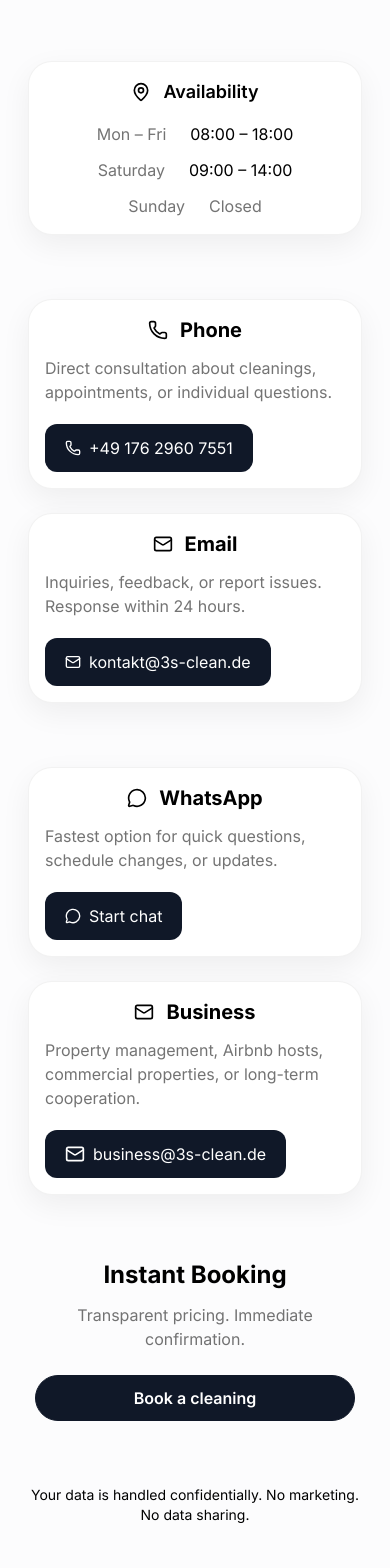
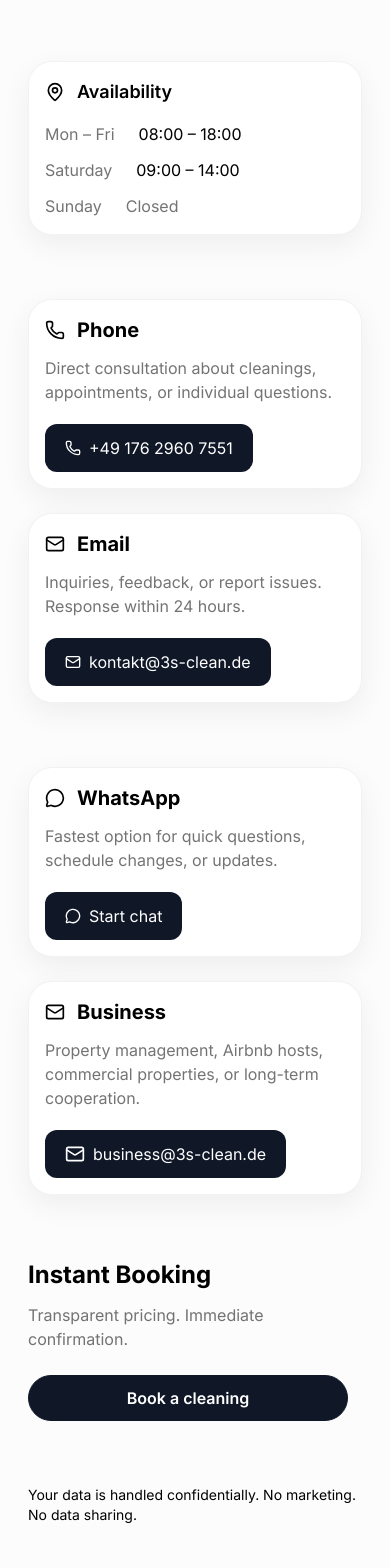
Before and after one commit to 3S-Clean/3s-clean-app, a Next.js app: page /en/contact in a window 390 px wide. Shown: the part 300-1868 px from the top of the page. Built offline with nearby package versions, Linux system fonts and the light colour scheme; no server answers.

Commit message:
feat: new contact

```diff
--- a/app/[locale]/contact/page.tsx
+++ b/app/[locale]/contact/page.tsx
@@ -32,7 +32,7 @@ export default function ContactPage() {
 
             <main
                 className="min-h-screen pb-8 md:pt-20 md:pb-16 pt-[90px] sm:pt-[86px] bg-[var(--background)] text-[var(--text)]">
-                {/* Hero: mobile center, md+ left */}
+                {/* Hero: ALWAYS center */}
                 <section className="pt-12 pb-8 md:pt-20 md:pb-10">
                     <div className={PAGE_CONTAINER}>
                         <div
@@ -42,7 +42,6 @@ export default function ContactPage() {
                                 "max-w-7xl xl:max-w-[1400px] mx-auto",
                                 "flex flex-col gap-3",
                                 "items-center text-center",
-                                "md:items-start md:text-left",
                             ].join(" ")}
                         >
                             <BigTitle>How can we help?</BigTitle>
@@ -51,21 +50,24 @@ export default function ContactPage() {
                     </div>
                 </section>
 
-                {/* Availability first (limited width) */}
+                {/* Availability first:
+            - phone: left (not centered)
+            - md+: card centered, but content left
+        */}
                 <section className="py-8">
                     <div className={PAGE_CONTAINER}>
                         <div
                             className={[CONTENT_GUTTER, "px-2 sm:px-4", "max-w-7xl xl:max-w-[1400px] mx-auto"].join(" ")}>
-                            <div className="mx-auto w-full max-w-4xl">
-                                <div className={`${CONTACT_CARD} text-center`}>
-                                    <div className="flex items-center justify-center gap-3 mb-4">
+                            <div className="w-full max-w-4xl mx-0 md:mx-auto">
+                                <div className={`${CONTACT_CARD} text-left`}>
+                                    <div className="flex items-center justify-start gap-3 mb-4">
                                         <MapPin className="w-5 h-5 text-[var(--text)]"/>
                                         <h2 className="text-lg font-semibold text-[var(--text)]">Availability</h2>
                                     </div>
 
                                     <div className="space-y-3">
                                         {businessHours.map((item, index) => (
-                                            <div key={index} className="flex justify-center items-center gap-6">
+                                            <div key={index} className="flex justify-start items-center gap-6">
                                                 <span className="text-[var(--muted)]">{item.day}</span>
                                                 <span
                                                     className={`font-medium ${
@@ -83,7 +85,7 @@ export default function ContactPage() {
                     </div>
                 </section>
 
-                {/* Phone + Email */}
+                {/* Phone + Email: always left inside cards */}
                 <section className="py-8">
                     <div className={PAGE_CONTAINER}>
                         <div
@@ -91,7 +93,7 @@ export default function ContactPage() {
                             <div className="grid grid-cols-1 md:grid-cols-2 gap-6">
                                 {/* Phone */}
                                 <div className={CONTACT_CARD_HOVER}>
-                                    <div className="flex items-center justify-center gap-3 mb-3">
+                                    <div className="flex items-center justify-start gap-3 mb-3">
                                         <Phone className="w-5 h-5 text-[var(--text)]"/>
                                         <h2 className="text-xl md:text-2xl font-bold text-[var(--text)]">Phone</h2>
                                     </div>
@@ -103,7 +105,7 @@ export default function ContactPage() {
                                     <a
                                         href="tel:+4917629607551"
                                         className="
-                      inline-flex items-center gap-2 mx-auto
+                      inline-flex items-center gap-2
                       px-5 py-3 rounded-xl
                       font-medium transition-colors
                       bg-gray-900 text-white hover:bg-gray-800
@@ -117,7 +119,7 @@ export default function ContactPage() {
 
                                 {/* Email */}
                                 <div className={CONTACT_CARD_HOVER}>
-                                    <div className="flex items-center justify-center gap-3 mb-3">
+                                    <div className="flex items-center justify-start gap-3 mb-3">
                                         <Mail className="w-5 h-5 text-[var(--text)]"/>
                                         <h2 className="text-xl md:text-2xl font-bold text-[var(--text)]">Email</h2>
                                     </div>
@@ -129,7 +131,7 @@ export default function ContactPage() {
                                     <a
                                         href="mailto:kontakt@3s-clean.de"
                                         className="
-                      inline-flex items-center gap-2 mx-auto
+                      inline-flex items-center gap-2
                       px-5 py-3 rounded-xl
                       font-medium transition-colors
                       bg-gray-900 text-white hover:bg-gray-800
@@ -145,7 +147,7 @@ export default function ContactPage() {
                     </div>
                 </section>
 
-                {/* WhatsApp + Business */}
+                {/* WhatsApp + Business: always left inside cards */}
                 <section className="py-8">
                     <div className={PAGE_CONTAINER}>
                         <div
@@ -153,7 +155,7 @@ export default function ContactPage() {
                             <div className="grid grid-cols-1 md:grid-cols-2 gap-6">
                                 {/* WhatsApp */}
                                 <div className={CONTACT_CARD_HOVER}>
-                                    <div className="flex items-center justify-center gap-3 mb-3">
+                                    <div className="flex items-center justify-start gap-3 mb-3">
                                         <MessageCircle className="w-5 h-5 text-[var(--text)]"/>
                                         <h2 className="text-xl md:text-2xl font-bold text-[var(--text)]">WhatsApp</h2>
                                     </div>
@@ -167,7 +169,7 @@ export default function ContactPage() {
                                         target="_blank"
                                         rel="noopener noreferrer"
                                         className="
-                      inline-flex items-center gap-2 mx-auto
+                      inline-flex items-center gap-2
                       px-5 py-3 rounded-xl
                       font-medium transition-colors
                       bg-gray-900 text-white hover:bg-gray-800
@@ -181,7 +183,7 @@ export default function ContactPage() {
 
                                 {/* Business */}
                                 <div className={CONTACT_CARD_HOVER}>
-                                    <div className="flex items-center justify-center gap-3 mb-3">
+                                    <div className="flex items-center justify-start gap-3 mb-3">
                                         <Mail className="w-5 h-5 text-[var(--text)]"/>
                                         <h2 className="text-xl md:text-2xl font-bold text-[var(--text)]">Business</h2>
                                     </div>
@@ -194,7 +196,7 @@ export default function ContactPage() {
                                     <a
                                         href="mailto:business@3s-clean.de"
                                         className="
-                      inline-flex items-center gap-2 mx-auto
+                      inline-flex items-center gap-2
                       px-5 py-3 rounded-xl
                       font-medium transition-colors
                       bg-gray-900 text-white hover:bg-gray-800
@@ -210,7 +212,10 @@ export default function ContactPage() {
                     </div>
                 </section>
 
-                {/* Booking (NOT a card) */}
+                {/* Booking:
+            - phone: left
+            - md+: center
+        */}
                 <section className="py-8">
                     <div className={PAGE_CONTAINER}>
                         <div
@@ -218,19 +223,23 @@ export default function ContactPage() {
                                 CONTENT_GUTTER,
                                 "px-2 sm:px-4",
                                 "max-w-7xl xl:max-w-[1400px] mx-auto",
-                                "text-center",
+                                "text-left md:text-center",
                             ].join(" ")}
                         >
                             <h2 className="text-2xl font-bold mb-3 text-[var(--text)]">Instant Booking</h2>
                             <p className="text-[var(--muted)] mb-6">Transparent pricing. Immediate confirmation.</p>
-                            <PillCTA href="/booking" className="mx-auto max-w-[320px]">
+
+                            <PillCTA href="/booking" className="max-w-[320px] md:mx-auto">
                                 Book a cleaning
                             </PillCTA>
                         </div>
                     </div>
                 </section>
 
-                {/* Privacy Note (center + black text) */}
+                {/* Privacy Note:
+            - phone: left
+            - md+: center
+        */}
                 <section className="py-8">
                     <div className={PAGE_CONTAINER}>
                         <div
@@ -238,7 +247,7 @@ export default function ContactPage() {
                                 CONTENT_GUTTER,
                                 "px-2 sm:px-4",
                                 "max-w-7xl xl:max-w-[1400px] mx-auto",
-                                "text-center",
+                                "text-left md:text-center",
                             ].join(" ")}
                         >
                             <p className="text-[var(--text)] text-sm">
```
